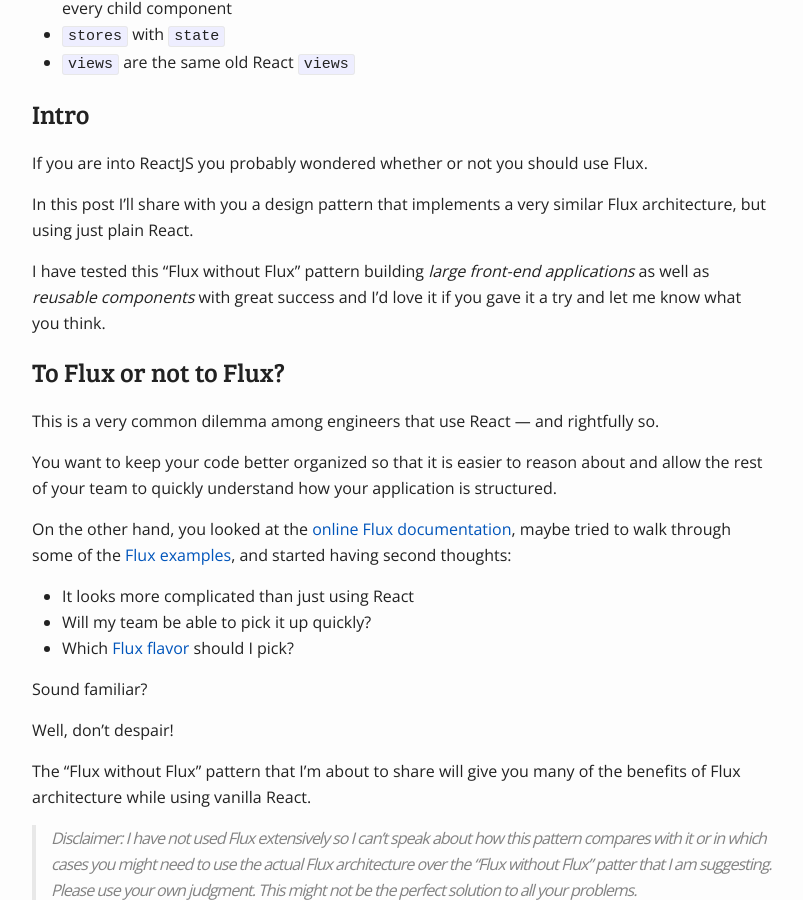
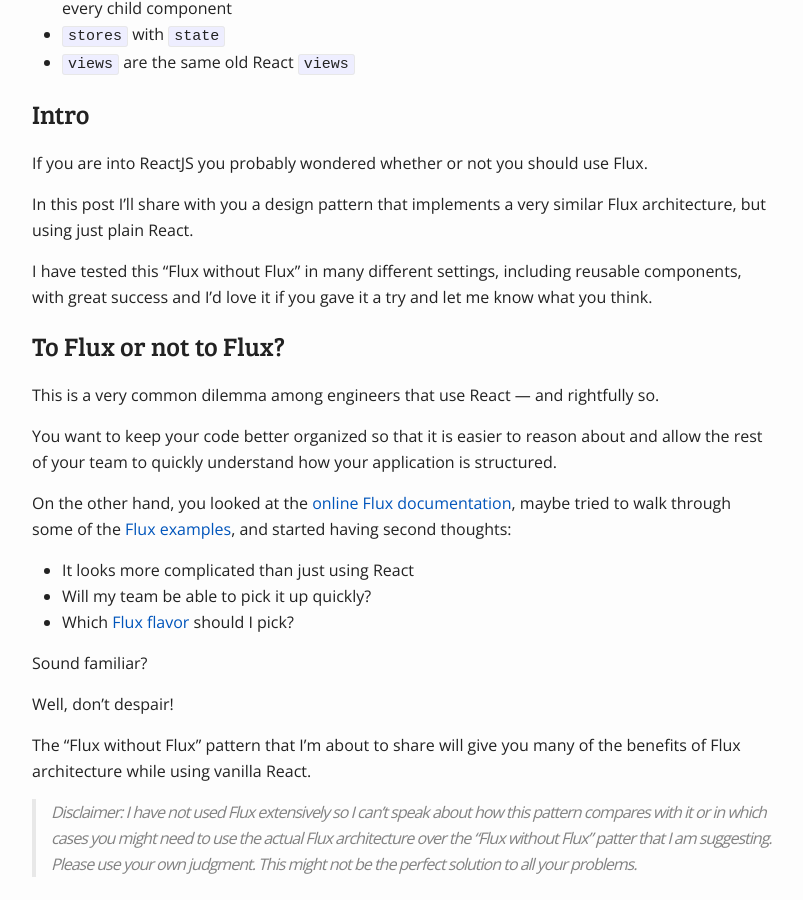
Before and after one commit to gbanis/gbanis.github.io, a Jekyll site: the page built from _posts/2015-05-25-flux-without-flux-using-flux-architecture-plain-react.md, in a window 1280 px wide and 900 px high, scrolled down 467 px. Shown: the whole window, without its empty margins (238-1041 px from the left). Built offline with Jekyll 4.4.1, drawn with Linux system fonts in a browser that asks for light colours; nearby versions of some CDN libraries; Markdown is read by kramdown in place of the engine named in the settings.

Commit message:
Removed 'large applications'

```diff
--- a/_posts/2015-05-25-flux-without-flux-using-flux-architecture-plain-react.md
+++ b/_posts/2015-05-25-flux-without-flux-using-flux-architecture-plain-react.md
@@ -26,7 +26,7 @@
 
 In this post I'll share with you a design pattern that implements a very similar Flux architecture, but using just plain React.
 
-I have tested this "Flux without Flux" pattern building *large front-end applications* as well as *reusable components* with great success and I'd love it if you gave it a try and let me know what you think.
+I have tested this "Flux without Flux" in many different settings, including reusable components, with great success and I'd love it if you gave it a try and let me know what you think.
 
 ## To Flux or not to Flux?
 
```
